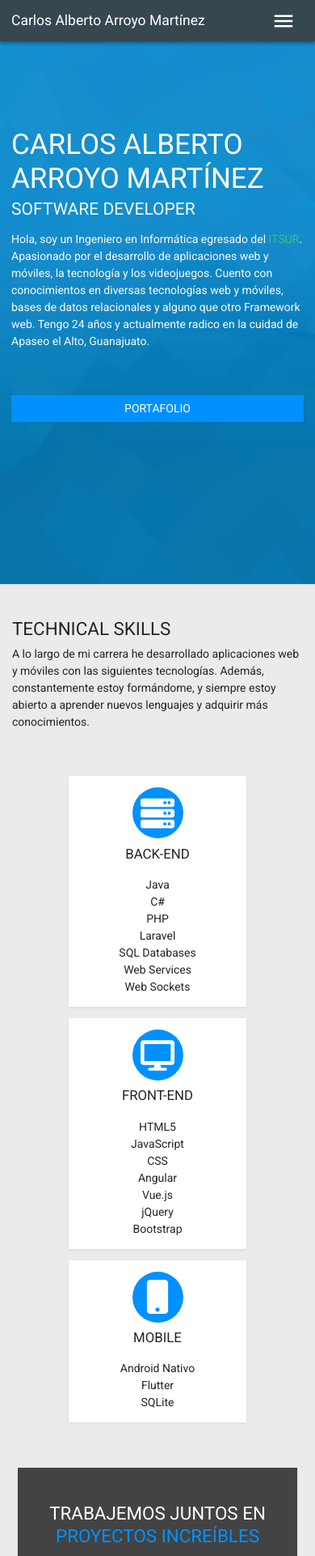
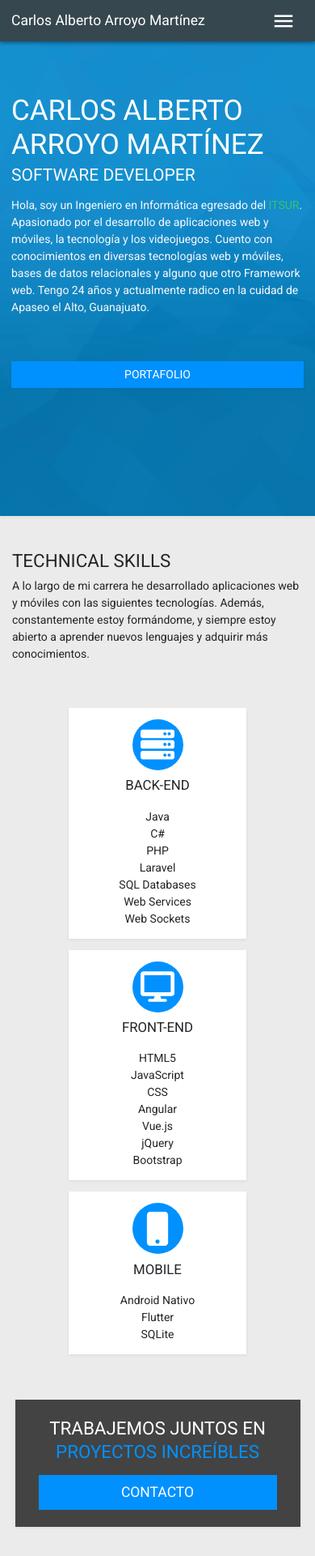
Before and after one commit to carlosarroyoam/carlosarroyoam-portfolio, a Nuxt app: page /aboutme in a window 390 px wide. Shown: the top 1921 px of the page at 81% size. Built offline with nearby package versions, Linux system fonts and the light colour scheme.

Commit message:
updated: jumbotron overflow-x now set to auto

```diff
--- a/assets/scss/_variables.scss
+++ b/assets/scss/_variables.scss
@@ -37,10 +37,6 @@ $teal: #4dc0b5;
 $cyan: #6cb2eb;
 
 $secondary: #434343;
-$nav-bg: #22252a;
 
 // Shadows
 $box-shadow: 0 0.125em 0.3125em rgba(0, 0, 0, 0.4);
-
-// Material Icons font path
-// $mi-font-path: "/fonts/materialicons";
--- a/assets/scss/app/_app.scss
+++ b/assets/scss/app/_app.scss
@@ -14,13 +14,11 @@
 //
 html {
   min-height: 100%;
-  min-width: 100%;
   position: relative;
   padding-top: 5.5em; // 1
   padding-bottom: 5em; // 2
   font-size: 14px;
   font-family: $font-family-sans-serif;
-  color: $gray-900;
 }
 
 .svg-icon {
--- a/components/header.vue
+++ b/components/header.vue
@@ -91,8 +91,7 @@ export default {
 
 <style lang="scss" scoped>
 .navbar {
-	background-color: #37474f;
-	overflow: hidden;
+	background: #37474f;
 }
 
 // Boostrapt classes ovewrited
--- a/lang/en-US.js
+++ b/lang/en-US.js
@@ -1,5 +1,4 @@
 export default {
-	ass: 'assssss',
 	nav_links: {
 		about_me: 'About Me',
 		portfolio: 'Portfolio',
--- a/layouts/error.vue
+++ b/layouts/error.vue
@@ -7,7 +7,7 @@
 						{{ $t('errors.not_found_title') }}
 					</h1>
 
-					<img class="d-block mx-auto my-5" width="250px" src="~@/assets/img/404.svg" alt="Page not found icon, a ghost being abducted." />
+					<img class="d-block mx-auto my-5" width="250px" src="~@/assets/img/404.svg" alt="Page not found  image, a ghost being abducted." />
 
 					<p class="text-center">
 						{{ $t('errors.not_found_message') }}
@@ -28,7 +28,6 @@
 
 <script>
 export default {
-	props: ['error'],
 	layout: 'app',
 	head() {
 		return {
--- a/nuxt.config.js
+++ b/nuxt.config.js
@@ -83,7 +83,7 @@ export default {
 		lazy: true,
 		langDir: 'lang/',
 		strategy: 'prefix',
-		rootRedirect: 'es/aboutme/',
+		rootRedirect: 'es/aboutme',
 		detectBrowserLanguage: {
 			useCookie: true,
 			cookieKey: 'i18n_redirected',
--- a/pages/aboutme/components/hero.vue
+++ b/pages/aboutme/components/hero.vue
@@ -1,7 +1,7 @@
 <template>
 	<div class="jumbotron text-md-center shadow-sm">
 		<div class="row">
-			<div class="col-sm-12 col-md-10 col-lg-8 mt-5 mx-auto">
+			<div class="col-sm-12 col-md-10 col-lg-8 mt-md-5 mx-auto">
 				<h1 class="display-1 mt-5 mb-1 text-white text-uppercase">Carlos Alberto Arroyo Martínez</h1>
 				<h1 class="display-2 text-light text-uppercase">SOFTWARE DEVELOPER</h1>
 
@@ -41,6 +41,7 @@ export default {
 	background-position: center;
 	background-repeat: no-repeat;
 	background-size: cover;
+	overflow-x: hidden;
 }
 
 ////
@@ -49,7 +50,7 @@ export default {
 //
 @media only screen and (max-width: 768px) {
 	.jumbotron {
-		min-height: 80vh;
+		min-height: 70vh;
 	}
 }
 </style>
--- a/pages/aboutme/index.vue
+++ b/pages/aboutme/index.vue
@@ -18,7 +18,7 @@
 				</div>
 			</div>
 
-			<div class="row mt-3 mx-2 mx-md-3 mx-lg-4 mx-xl-5 px-3 py-5 bg-secondary shadow-sm">
+			<div class="row mt-3 mx-1 mx-md-3 mx-lg-4 mx-xl-5 px-3 py-4 py-md-5 bg-secondary shadow-sm">
 				<div class="col-sm-12 col-md-7 col-lg-6 my-auto mx-auto mr-xl-3">
 					<h2 class="m-0 text-center text-uppercase text-white custom-line-height">Trabajemos JUNTOS en <span class="text-primary">proyectos INCREÍBLEs</span></h2>
 				</div>
@@ -58,6 +58,6 @@ export default {
 
 <style lang="scss" scoped>
 .custom-line-height {
-	line-height: 1.25;
+	line-height: 1.3;
 }
 </style>
```
Also changed, not shown: static/README.md, 1 other file (tests, documents, lock files or other folders).
